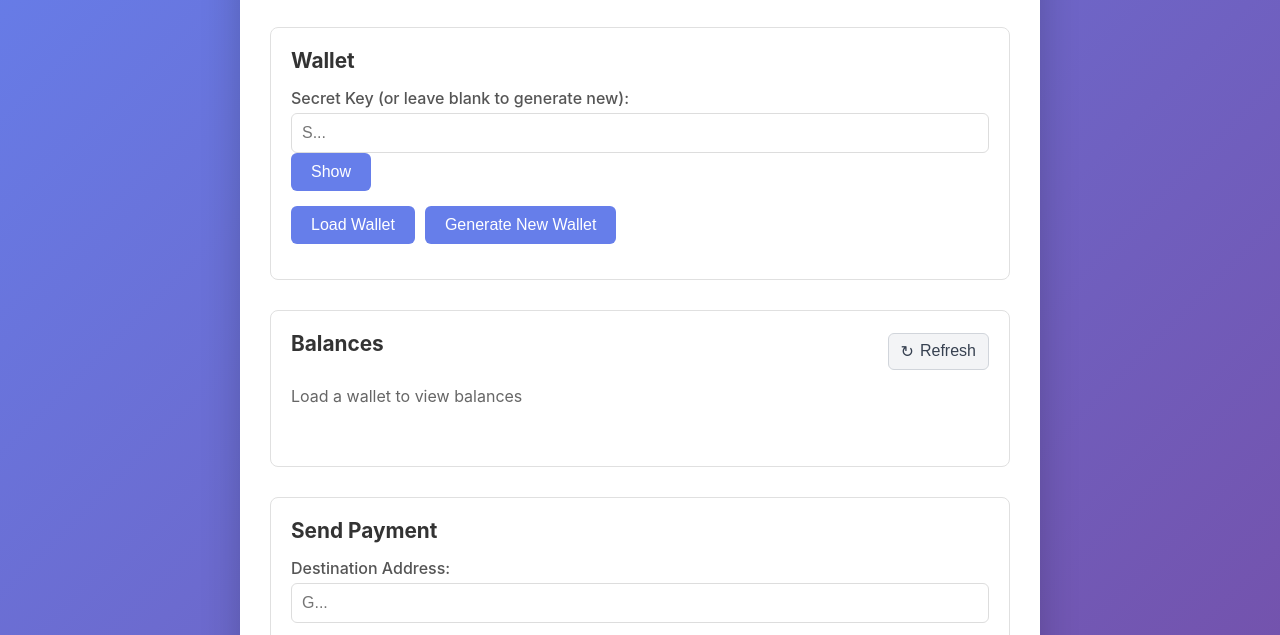
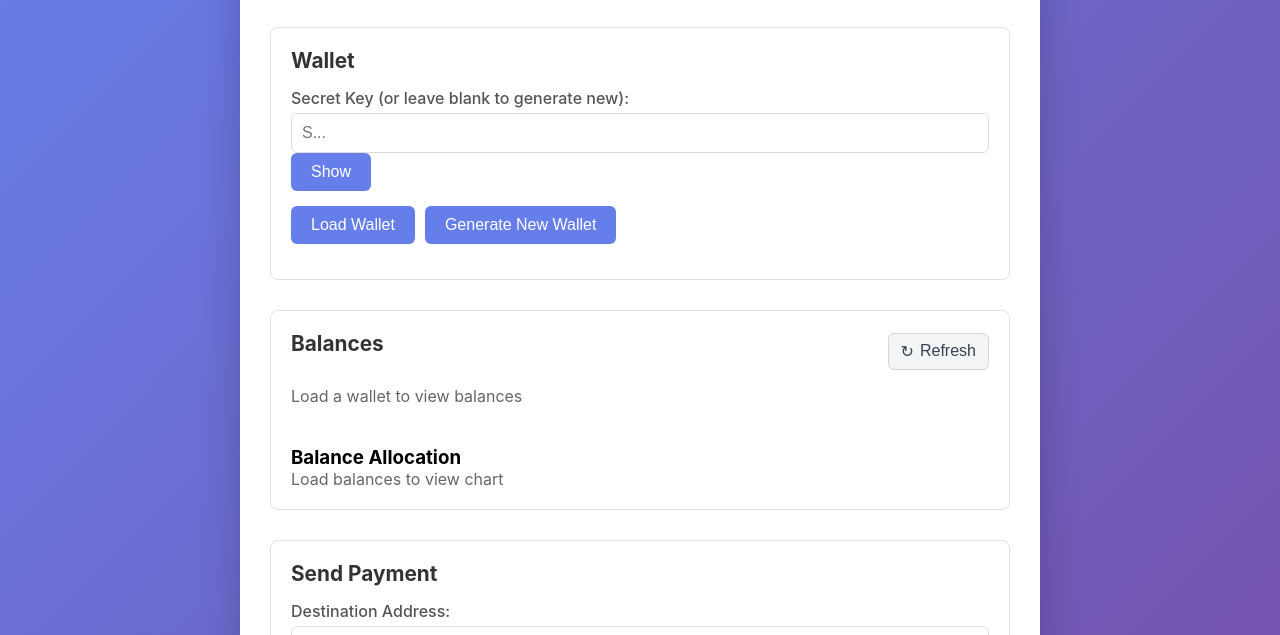
Before and after one commit to Dot-Voidz/Stellar-Wallet-Dashboard, a plain HTML site: page index.html in a window 1280 px wide. Shown: the part 122-757 px from the top of the page. Drawn offline with Linux system fonts and the light colour scheme.

Commit message:
Add balance allocation chart

```diff
--- a/index.html
+++ b/index.html
@@ -42,6 +42,12 @@
                 <div id="balances" class="balances-container">
                     <p class="loading">Load a wallet to view balances</p>
                 </div>
+                <div class="chart-panel">
+                    <h3>Balance Allocation</h3>
+                    <div id="balance-chart" class="balance-chart" role="img" aria-label="Load a wallet to view balance allocation">
+                        <p class="loading">Load balances to view chart</p>
+                    </div>
+                </div>
             </section>
 
             <section class="transaction-section">
```
